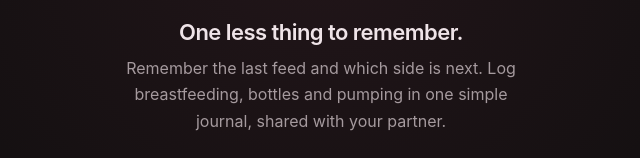
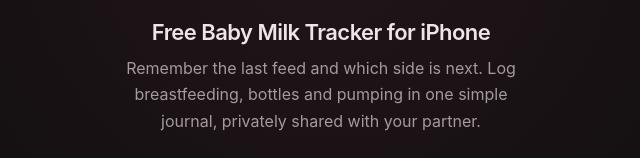
Before and after one commit to WeeJeWel/breastfeed.app, a plain HTML site: page index.html in a window 1280 px wide. Shown: the part 240-398 px from the top of the page, without its empty margins (319-959 px from the left). Drawn offline with Linux system fonts and the light colour scheme.

Commit message:
Update homepage tagline and sharing copy

```diff
--- a/index.html
+++ b/index.html
@@ -314,8 +314,8 @@
       <header class="intro">
         <img class="app-icon" src="assets/app-icon.png" width="80" height="80" alt="BreastFeed app icon">
         <h1>BreastFeed</h1>
-        <p class="tagline">One less thing to remember.</p>
-        <p class="why">Remember the last feed and which side is next. Log breastfeeding, bottles and pumping in one simple journal, shared with your partner.</p>
+        <p class="tagline">Free Baby Milk Tracker for iPhone</p>
+        <p class="why">Remember the last feed and which side is next. Log breastfeeding, bottles and pumping in one simple journal, privately shared with your partner.</p>
         <a class="app-store" id="app-store" href="https://testflight.apple.com/join/1vFaXyYN"><svg viewBox="0 0 24 24" fill="currentColor" aria-hidden="true"><path d="M12.152 6.896c-.948 0-2.415-1.078-3.96-1.04-2.04.027-3.91 1.183-4.961 3.014-2.117 3.675-.546 9.103 1.519 12.09 1.013 1.454 2.208 3.09 3.792 3.039 1.52-.065 2.09-.987 3.935-.987 1.831 0 2.35.987 3.96.948 1.637-.026 2.676-1.48 3.676-2.948 1.156-1.688 1.636-3.325 1.662-3.415-.039-.013-3.182-1.221-3.22-4.857-.026-3.04 2.48-4.494 2.597-4.559-1.429-2.09-3.623-2.324-4.39-2.376-2-.156-3.675 1.09-4.61 1.09zM15.53 3.83c.843-1.012 1.4-2.427 1.245-3.83-1.207.052-2.662.805-3.532 1.818-.78.896-1.454 2.338-1.273 3.714 1.338.104 2.715-.688 3.559-1.701"/></svg><span>Join the TestFlight Beta</span></a>
       </header>
       <video autoplay muted loop playsinline preload="metadata" poster="assets/poster.jpg" aria-label="BreastFeed app screencast">
```
